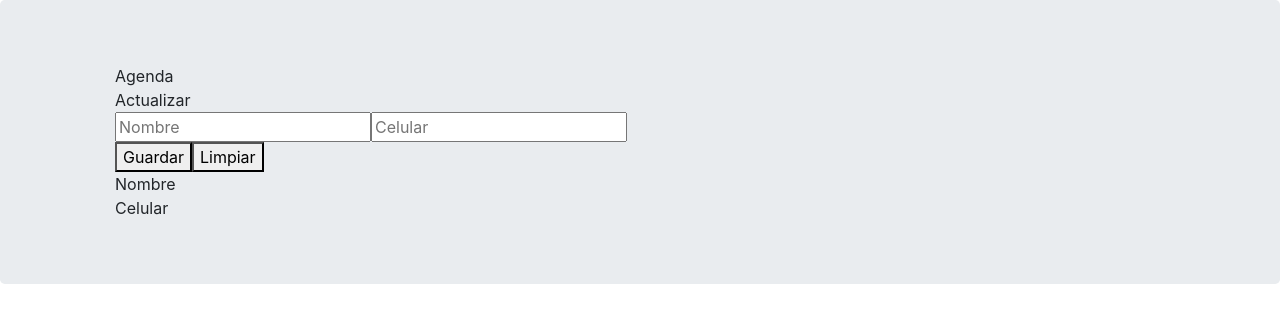
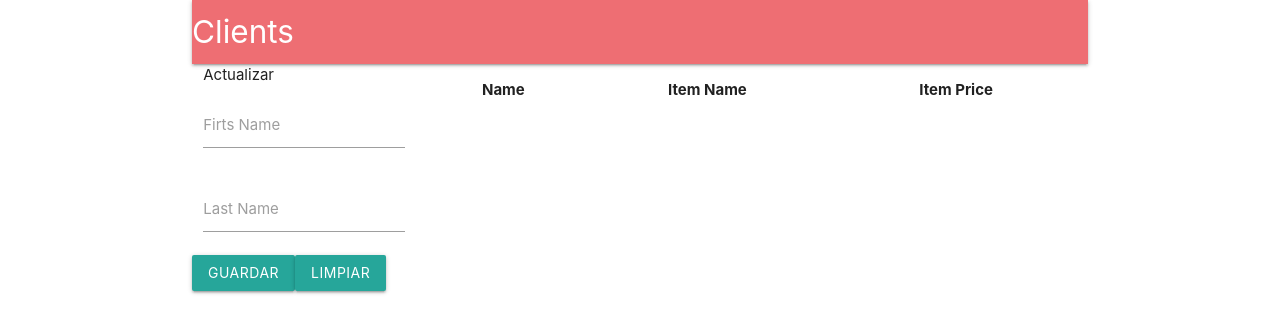
Before and after one commit to saaibi/TestLPA, a React app: page / in a window 1280 px wide. Shown: the top 332 px of the page. Built offline with nearby package versions, Linux system fonts and the light colour scheme.

Commit message:
Refactor Components
#5

```diff
--- a/app/index.html
+++ b/app/index.html
@@ -2,29 +2,18 @@
 <html lang="en">
     <head>
         <meta charset="UTF-8">
-        <title>React + Redux - User Registration and Login Example & Tutorial</title>
-        <link rel="stylesheet"
-            href="https://stackpath.bootstrapcdn.com/bootstrap/4.1.3/css/bootstrap.min.css"
-            integrity="sha384-MCw98/SFnGE8fJT3GXwEOngsV7Zt27NXFoaoApmYm81iuXoPkFOJwJ8ERdknLPMO"
-            crossorigin="anonymous">
-        <style>
-        a { cursor: pointer; }
-        .help-block { font-size: 12px; }
-    </style>
+        <title>LPA</title>
+
+        <!-- Compiled and minified CSS -->
+    <link rel="stylesheet" href="https://cdnjs.cloudflare.com/ajax/libs/materialize/1.0.0/css/materialize.min.css">
+
+    <link href="https://fonts.googleapis.com/icon?family=Material+Icons" rel="stylesheet">
     </head>
     <body>
         <div id="app"></div>
 
-        <script src="https://code.jquery.com/jquery-3.3.1.slim.min.js"
-            integrity="sha384-q8i/X+965DzO0rT7abK41JStQIAqVgRVzpbzo5smXKp4YfRvH+8abtTE1Pi6jizo"
-            crossorigin="anonymous"></script>
-        <script
-            src="https://cdnjs.cloudflare.com/ajax/libs/popper.js/1.14.3/umd/popper.min.js"
-            integrity="sha384-ZMP7rVo3mIykV+2+9J3UJ46jBk0WLaUAdn689aCwoqbBJiSnjAK/l8WvCWPIPm49"
-            crossorigin="anonymous"></script>
-        <script
-            src="https://stackpath.bootstrapcdn.com/bootstrap/4.1.3/js/bootstrap.min.js"
-            integrity="sha384-ChfqqxuZUCnJSK3+MXmPNIyE6ZbWh2IMqE241rYiqJxyMiZ6OW/JmZQ5stwEULTy"
-            crossorigin="anonymous"></script>
+         <!-- Compiled and minified JavaScript -->
+    <script src="https://cdnjs.cloudflare.com/ajax/libs/materialize/1.0.0/js/materialize.min.js"></script>
+
     </body>
 </html>
--- a/app/src/RouterComp.jsx
+++ b/app/src/RouterComp.jsx
@@ -23,9 +23,7 @@ class RouterComp extends Component {
   render() {
     const { alert } = this.props;
     return (
-      <div className="jumbotron">
-        <div className="container">
-          <div className="col-sm-8 col-sm-offset-2">
+      <div>
             {alert.message && (
               <div className={`alert ${alert.type}`}>{alert.message}</div>
             )}
@@ -36,8 +34,6 @@ class RouterComp extends Component {
                 {/* <Route path="/register" component={RegisterPage} /> */}
               </div>
             </Router>
-          </div>
-        </div>
       </div>
     );
   }
--- a/app/src/actions/client.actions.js
+++ b/app/src/actions/client.actions.js
@@ -12,12 +12,10 @@ const getAllClient = () => {
     return async dispatch => {
         dispatch(request());
         try {
-            console.log("############")
             const users = await axios(`${apiUrl}/clients`, "GET");
-            console.log(users)
             dispatch(success(users.data));
         } catch (error) {
-            const message = handleError(error, "Unregistered user");
+            const message = error.message || error;
             dispatch(failure({ error: message }));
         }
     };
--- a/app/src/components/Agenda/Form/Partials/BarraDeAcciones.jsx
+++ b/app/src/components/Agenda/Form/Partials/BarraDeAcciones.jsx
@@ -4,9 +4,9 @@ import Guardar from '../../../Common/Button';
 import Limpiar from '../../../Common/Button';
 
 const BarraDeAcciones = () => (
-	<div className="agenda--form_barra_acciones">
-		<Guardar className="satisfactorio" texto="Guardar" />
-		<Limpiar className="limpiar" texto="Limpiar" />
+	<div className="">
+		<Guardar className="waves-effect waves-light btn" texto="Guardar" />
+		<Limpiar className="waves-effect waves-light btn" texto="Limpiar" />
 	</div>
 );
 
--- a/app/src/components/Agenda/Form/Partials/Campos.jsx
+++ b/app/src/components/Agenda/Form/Partials/Campos.jsx
@@ -4,9 +4,16 @@ import Nombre from '../../../Common/Input';
 import Celular from '../../../Common/Input';
 
 const Campos = () => (
-	<div className="agenda--form_inputs">
-		<Nombre placeholder="Nombre" />
-		<Celular className="celular" placeholder="Celular" />
+	<div>
+		<div className="input-field col s12">
+			<Nombre />
+			<label htmlFor="firts_name">Firts Name</label>
+		</div>
+		<div className="input-field col s12">
+			<Celular className="" />
+			<label htmlFor="last_name">Last Name</label>
+		</div>
+
 	</div>
 );
 
--- a/app/src/components/Agenda/Form/Partials/EtiquetaActualizacion.jsx
+++ b/app/src/components/Agenda/Form/Partials/EtiquetaActualizacion.jsx
@@ -2,7 +2,7 @@ import React from 'react';
 import PropTypes from 'prop-types';
 
 const EtiquetaActualizacion = ({ visible }) => visible && (
-	<div className="agenda--form_etiqueta_actualizacion">
+	<div className=" ">
 		<span className="etiqueta">Actualizar</span>
 	</div>
 );
--- a/app/src/components/Agenda/Form/index.jsx
+++ b/app/src/components/Agenda/Form/index.jsx
@@ -5,9 +5,9 @@ import Campos from './Partials/Campos';
 import BarraDeAcciones from './Partials/BarraDeAcciones';
 
 const Form = () => (
-	<div className="agenda--form">
+	<div >
 		<EtiquetaActualizacion visible />
-		<div className="agenda--form_contenedor">
+		<div className="row">
 			<Campos />
 			<BarraDeAcciones />
 		</div>
--- a/app/src/components/Agenda/Grid/Partials/Columnas.jsx
+++ b/app/src/components/Agenda/Grid/Partials/Columnas.jsx
@@ -2,6 +2,13 @@ import React from 'react';
 
 const Columnas = () => (
 	<div className=" ">
+		<thead>
+			<tr>
+				<th>Name</th>
+				<th>Item Name</th>
+				<th>Item Price</th>
+			</tr>
+		</thead>
 		<div className="agenda--grid_columna grid--25">Nombre</div>
 		<div className="agenda--grid_columna align-center grid--25">Celular</div>
 		<div className="agenda--grid_columna align-center grid--50"></div>
--- a/app/src/components/Agenda/Grid/index.jsx
+++ b/app/src/components/Agenda/Grid/index.jsx
@@ -5,12 +5,36 @@ import Columnas from './Partials/Columnas';
 import Filas from './Partials/Filas';
 // import contactos from "../../../reducers/contactos";
 
-const Grid = ({ contactos }) => (
-	<div className=" ">
-		<Columnas />
-		<Filas contactos={ contactos } />
-	</div>
-);
+const Grid = ({ contactos }) => {
+	const numbers = [1, 2, 3, 4, 5];
+	console.log(numbers.map((number) => console.log(number)));
+	console.log(contactos)
+	// console.log( contactos.map((contac) => console.log(contac)))
+	return (
+		<div className=" ">
+			<table className="striped centered ">
+				{/* <Columnas />
+			<Filas contactos={contactos} /> */}
+				<thead>
+					<tr>
+						<th>Name</th>
+						<th>Item Name</th>
+						<th>Item Price</th>
+					</tr>
+				</thead>
+				<tbody>
+					<tr>
+						{/* {
+							contactos.map(
+								(contacto, index) => <Fila key={index} contacto={contacto} />
+							)
+						} */}
+					</tr>
+				</tbody>
+			</table>
+		</div>
+	);
+}
 
 Grid.propTypes = {
 	contactos: PropTypes.array,
--- a/app/src/components/Agenda/index.jsx
+++ b/app/src/components/Agenda/index.jsx
@@ -12,16 +12,20 @@ class Agenda extends React.Component {
 		super(props);
 	}
 
-	componentDidMount(){
+	componentWillMount() {
 		this.props.dispatch(clienActions.getAllClient());
 	}
 
 	render() {
 		const { client } = this.props;
 		return (
-			<div className="agenda">
-				<Form />
-				<Grid contactos={ client } />
+			<div className="row">
+				<div className="col s3">
+					<Form />
+				</div>
+				<div className="col s9">
+					<Grid contactos={client} />
+				</div>
 			</div>
 		);
 	}
--- a/app/src/components/AppHeader/Partials/Marca.jsx
+++ b/app/src/components/AppHeader/Partials/Marca.jsx
@@ -1,7 +1,7 @@
 import React from 'react';
 
 const Marca = () => (
-	<span className="app--header_marca">Agenda</span>
+	<span className="brand-logo">Clients</span>
 );
 
 export default Marca;
--- a/app/src/components/AppHeader/index.jsx
+++ b/app/src/components/AppHeader/index.jsx
@@ -3,9 +3,11 @@ import React from 'react';
 import Marca from './Partials/Marca';
 
 const AppHeader = () => (
-	<div className="app--header">
-		<Marca/>
-	</div>
+	<nav>
+		<div className="nav-wrapper">
+			<Marca />
+		</div>
+	</nav>
 );
 
 export default AppHeader;
```
